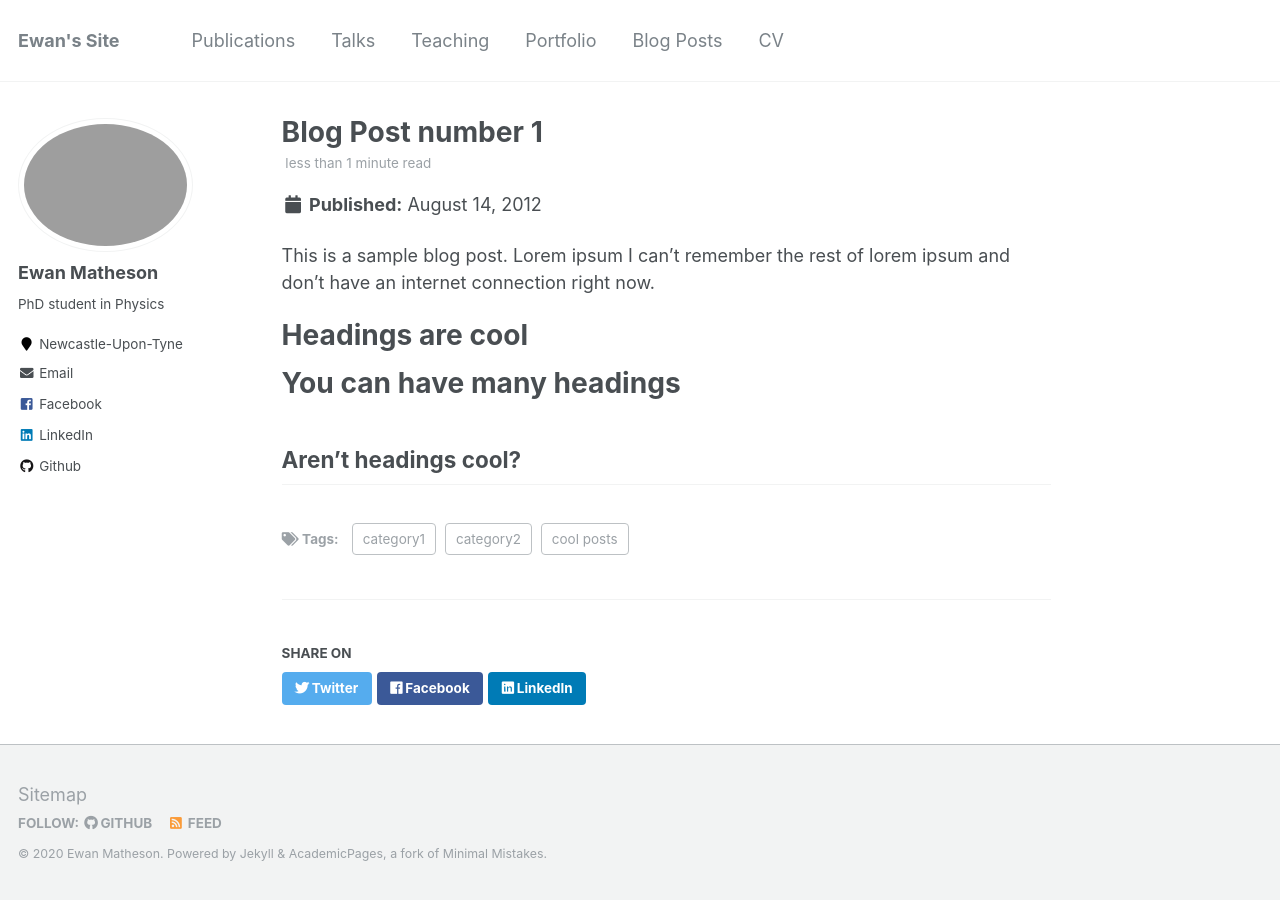
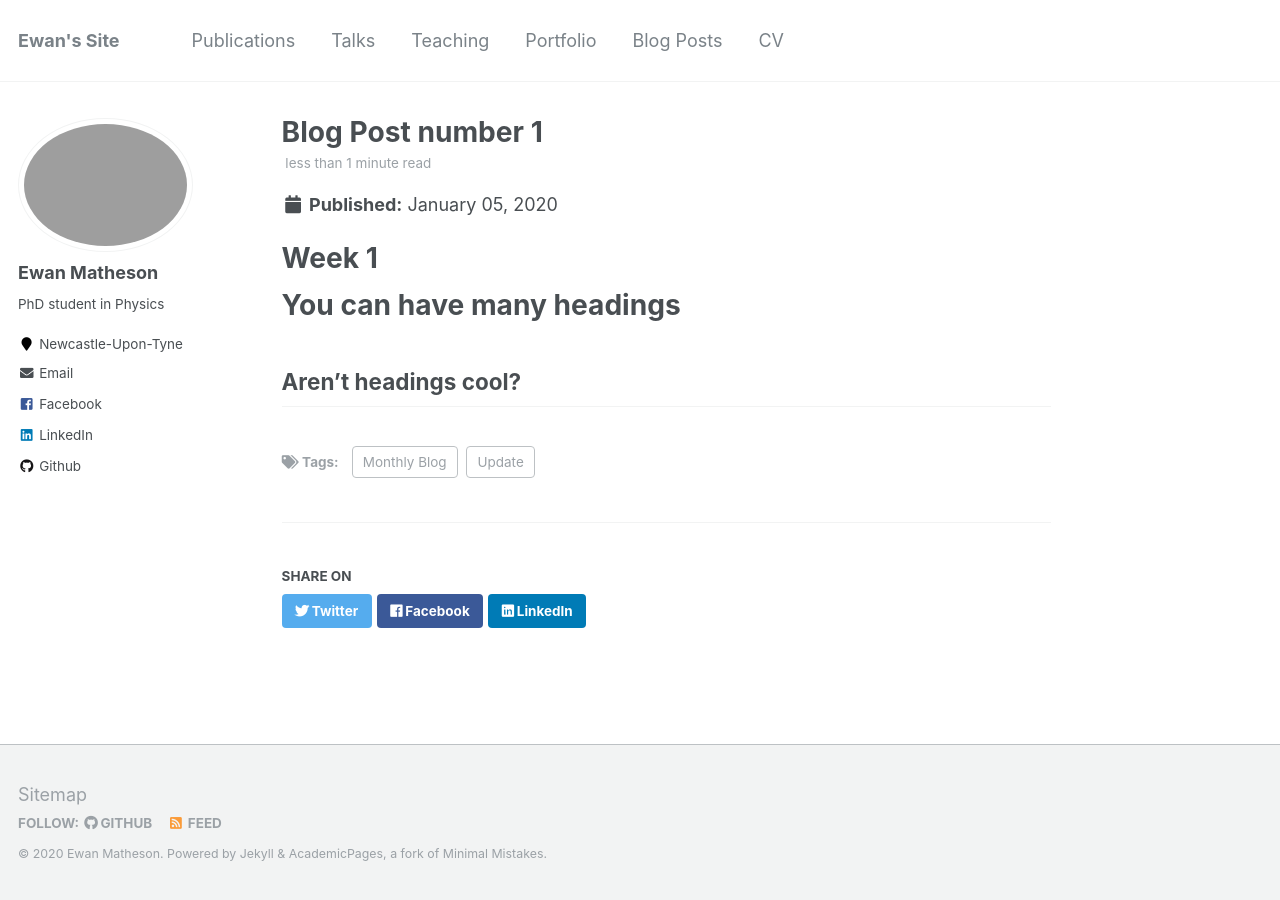
Before and after one commit to EwanMatheson/ewanmatheson.github.io, a Jekyll site: the page built from _posts/2012-08-14-blog-post-1.md, in a window 1280 px wide. Built offline with Jekyll 4.4.1, drawn with Linux system fonts in a browser that asks for light colours.

Commit message:
Update 2012-08-14-blog-post-1.md

```diff
--- a/_posts/2012-08-14-blog-post-1.md
+++ b/_posts/2012-08-14-blog-post-1.md
@@ -1,16 +1,13 @@
 ---
 title: 'Blog Post number 1'
-date: 2012-08-14
+date: 2020-01-05
 permalink: /posts/2012/08/blog-post-1/
 tags:
-  - cool posts
-  - category1
-  - category2
+  - Update
+  - Monthly Blog
 ---
 
-This is a sample blog post. Lorem ipsum I can't remember the rest of lorem ipsum and don't have an internet connection right now.
-
-Headings are cool
+Week 1
 ======
 
 You can have many headings
```
